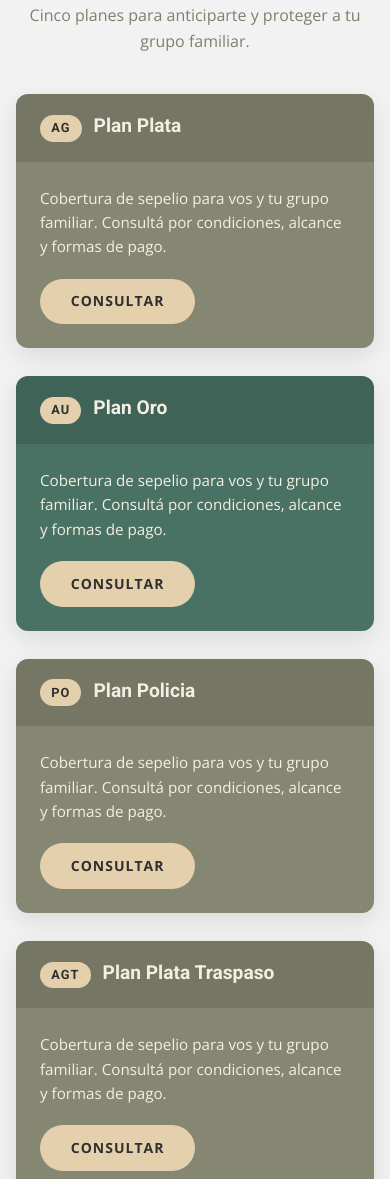
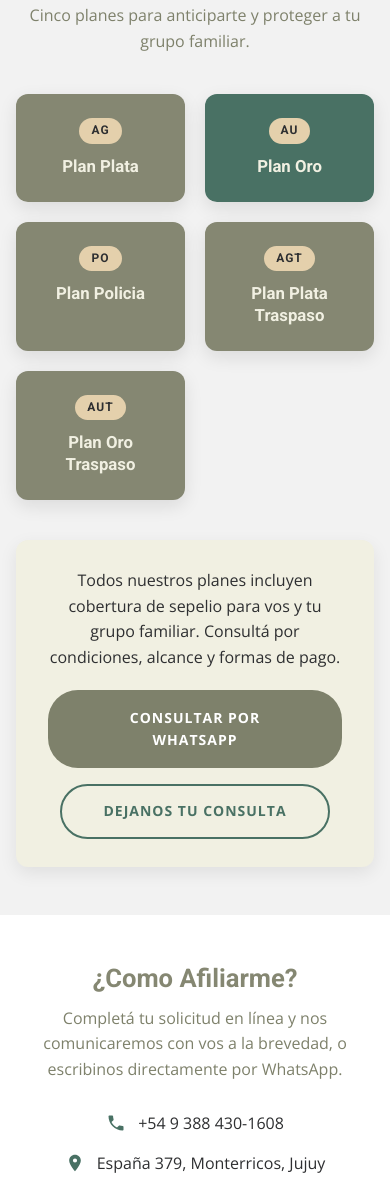
Before and after one commit to Victor0451/sanmiguelweb, an Astro site in the folder astro/: page / in a window 390 px wide. Shown: the part 2595-3774 px from the top of the page. Built offline with nearby package versions, Linux system fonts and the light colour scheme; Astro itself is replaced by a stand-in of ours.

Commit message:
feat(planes): redesign coverage section as name-only plan chips
Per user feedback: cards no longer repeat the consult text and button.
Each of the 5 plans renders as a compact chip (code badge + name) in a
5-column grid (3/2/1 responsive), and the consult copy plus WhatsApp and
contact CTAs appear once in a single cream panel below the grid. Fixes
the narrow-card text/button overflow of the previous layout.

```diff
--- a/astro/src/components/PlanCard.astro
+++ b/astro/src/components/PlanCard.astro
@@ -1,6 +1,5 @@
 ---
 import type { Plan } from '../data/planes';
-import { contact } from '../data/site';
 
 interface Props {
   plan: Plan;
@@ -10,89 +9,51 @@ interface Props {
 const { plan, featured = false } = Astro.props;
 ---
 
-<article class:list={['plan-card', { 'plan-card--featured': featured }]}>
-  <div class="plan-header">
-    <span class="plan-code">{plan.PLAN}</span>
-    <h3 class="plan-name">{plan.DESCRIP}</h3>
-  </div>
-  <div class="plan-body">
-    <p class="plan-text">
-      Cobertura de sepelio para vos y tu grupo familiar. Consultá por
-      condiciones, alcance y formas de pago.
-    </p>
-    <a
-      href={contact.whatsapp}
-      target="_blank"
-      rel="noopener"
-      class="btn btn--tostado plan-btn"
-    >
-      Consultar
-    </a>
-  </div>
+<article class:list={['plan-chip', { 'plan-chip--featured': featured }]}>
+  <span class="plan-code">{plan.PLAN}</span>
+  <h3 class="plan-name">{plan.DESCRIP}</h3>
 </article>
 
 <style>
-  .plan-card {
+  .plan-chip {
     background: var(--color-oliva);
+    color: var(--color-crema);
     border-radius: 12px;
-    overflow: hidden;
+    padding: 1.5rem 1rem;
     display: flex;
     flex-direction: column;
-    color: var(--color-crema);
-    box-shadow: 0 8px 24px rgba(17, 17, 17, 0.1);
+    align-items: center;
+    gap: 0.75rem;
+    text-align: center;
+    box-shadow: 0 6px 18px rgba(17, 17, 17, 0.1);
     transition: transform 0.25s ease, box-shadow 0.25s ease;
   }
 
-  .plan-card:hover {
+  .plan-chip:hover {
     transform: translateY(-4px);
-    box-shadow: 0 14px 32px rgba(17, 17, 17, 0.18);
+    box-shadow: 0 12px 26px rgba(17, 17, 17, 0.16);
   }
 
-  .plan-card--featured {
+  .plan-chip--featured {
     background: var(--color-verde-oscuro);
-  }
-
-  .plan-header {
-    padding: 1.25rem 1.5rem;
-    background: rgba(0, 0, 0, 0.12);
-    display: flex;
-    align-items: baseline;
-    gap: 0.75rem;
   }
 
   .plan-code {
     font-family: var(--font-heading);
     font-weight: 700;
-    font-size: 0.8rem;
+    font-size: 0.75rem;
     letter-spacing: 1px;
     text-transform: uppercase;
     background: var(--color-tostado);
     color: var(--color-nav-texto);
     border-radius: 999px;
-    padding: 0.2rem 0.7rem;
+    padding: 0.2rem 0.75rem;
   }
 
   .plan-name {
-    font-size: 1.2rem;
+    font-size: 1.05rem;
     font-weight: 700;
     color: var(--color-crema);
-  }
-
-  .plan-body {
-    padding: 1.5rem;
-    display: flex;
-    flex-direction: column;
-    gap: 1.25rem;
-    flex: 1;
-  }
-
-  .plan-text {
-    font-size: 0.95rem;
-    flex: 1;
-  }
-
-  .plan-btn {
-    align-self: flex-start;
-    padding: 0.6rem 1.8rem;
+    line-height: 1.3;
   }
 </style>
--- a/astro/src/components/Planes.astro
+++ b/astro/src/components/Planes.astro
@@ -1,6 +1,7 @@
 ---
 import PlanCard from './PlanCard.astro';
 import { planes } from '../data/planes';
+import { contact } from '../data/site';
 ---
 
 <section class="section section--suave" id="servicios" aria-labelledby="servicios-title">
@@ -17,57 +18,68 @@ import { planes } from '../data/planes';
         ))
       }
     </div>
+
+    <div class="planes-cta">
+      <p class="planes-cta-text">
+        Todos nuestros planes incluyen cobertura de sepelio para vos y tu grupo
+        familiar. Consultá por condiciones, alcance y formas de pago.
+      </p>
+      <div class="planes-cta-actions">
+        <a href={contact.whatsapp} target="_blank" rel="noopener" class="btn btn--oliva">
+          Consultar por WhatsApp
+        </a>
+        <a href="#contacto" class="btn btn--outline">Dejanos tu consulta</a>
+      </div>
+    </div>
   </div>
 </section>
 
 <style>
   .planes-grid {
     display: grid;
-    grid-template-columns: repeat(3, 1fr);
-    gap: 1.75rem;
+    grid-template-columns: repeat(5, 1fr);
+    gap: 1.25rem;
+    margin-bottom: 2.5rem;
   }
 
-  /* 5 cards on a 3-col grid: last row centers its 2 cards */
-  .planes-grid > :nth-child(4) {
-    grid-column: 1 / 2;
+  .planes-cta {
+    background: var(--color-crema);
+    border-radius: 12px;
+    padding: 1.75rem 2rem;
+    text-align: center;
+    display: grid;
+    gap: 1.25rem;
+    justify-items: center;
+    box-shadow: 0 6px 18px rgba(17, 17, 17, 0.08);
   }
 
-  @media (min-width: 961px) {
-    .planes-grid {
-      grid-template-columns: repeat(6, 1fr);
-    }
-    .planes-grid > * {
-      grid-column: span 2;
-    }
-    .planes-grid > :nth-child(4) {
-      grid-column: 2 / span 2;
-    }
-    .planes-grid > :nth-child(5) {
-      grid-column: 4 / span 2;
-    }
+  .planes-cta-text {
+    max-width: 62ch;
+    color: var(--color-nav-texto);
   }
 
-  @media (max-width: 960px) and (min-width: 601px) {
+  .planes-cta-actions {
+    display: flex;
+    gap: 1rem;
+    flex-wrap: wrap;
+    justify-content: center;
+  }
+
+  @media (max-width: 960px) {
     .planes-grid {
-      grid-template-columns: repeat(2, 1fr);
-    }
-    .planes-grid > :nth-child(4) {
-      grid-column: auto;
-    }
-    .planes-grid > :last-child {
-      grid-column: 1 / -1;
-      max-width: 420px;
-      margin-inline: auto;
-      width: 100%;
+      grid-template-columns: repeat(3, 1fr);
     }
   }
 
   @media (max-width: 600px) {
     .planes-grid {
+      grid-template-columns: repeat(2, 1fr);
+    }
+  }
+
+  @media (max-width: 380px) {
+    .planes-grid {
       grid-template-columns: 1fr;
-    }
-    .planes-grid > :nth-child(4) {
-      grid-column: auto;
     }
   }
 </style>
```
Also changed, not shown: odd/tasks/sanmiguel-astro.md (+2 -1 lines).
